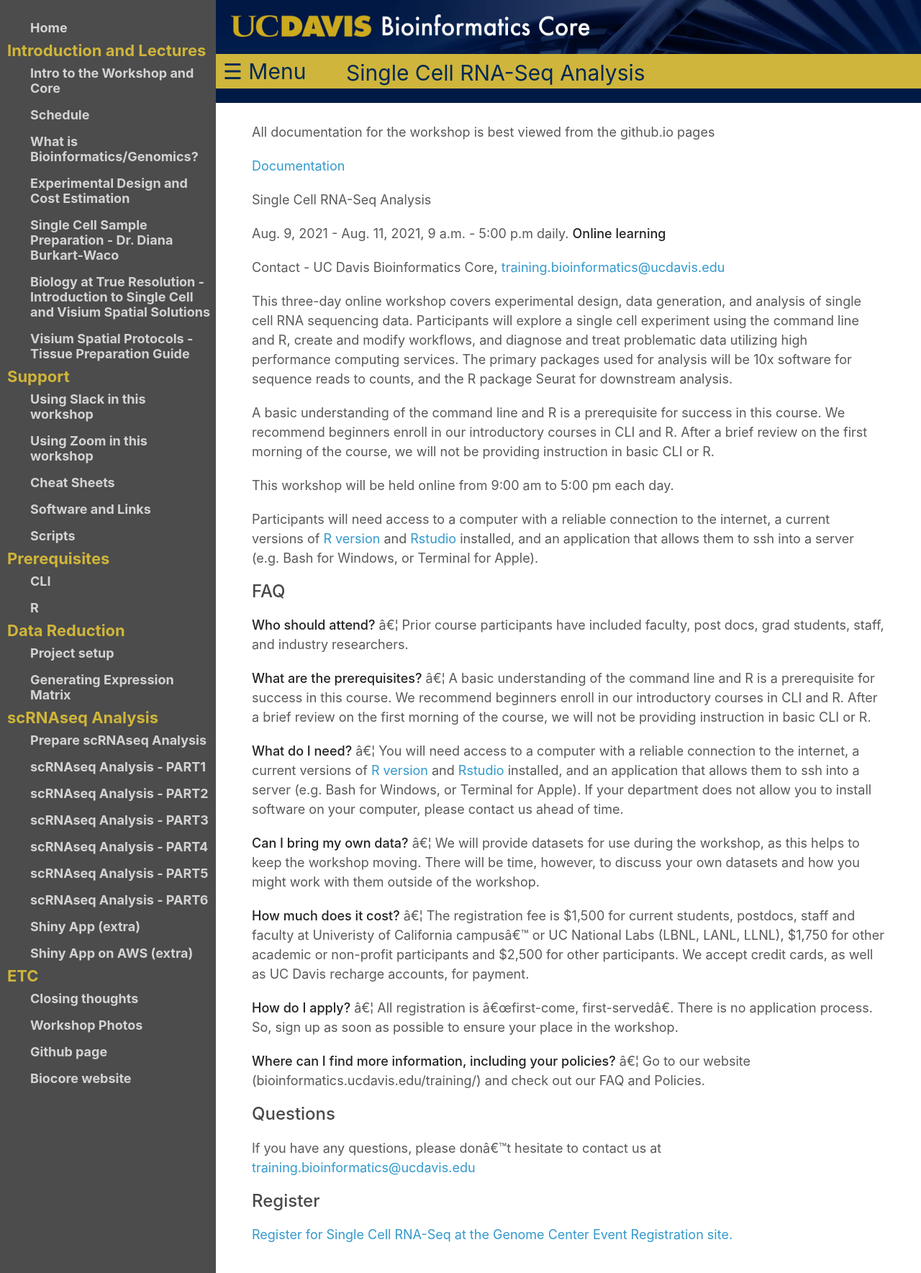
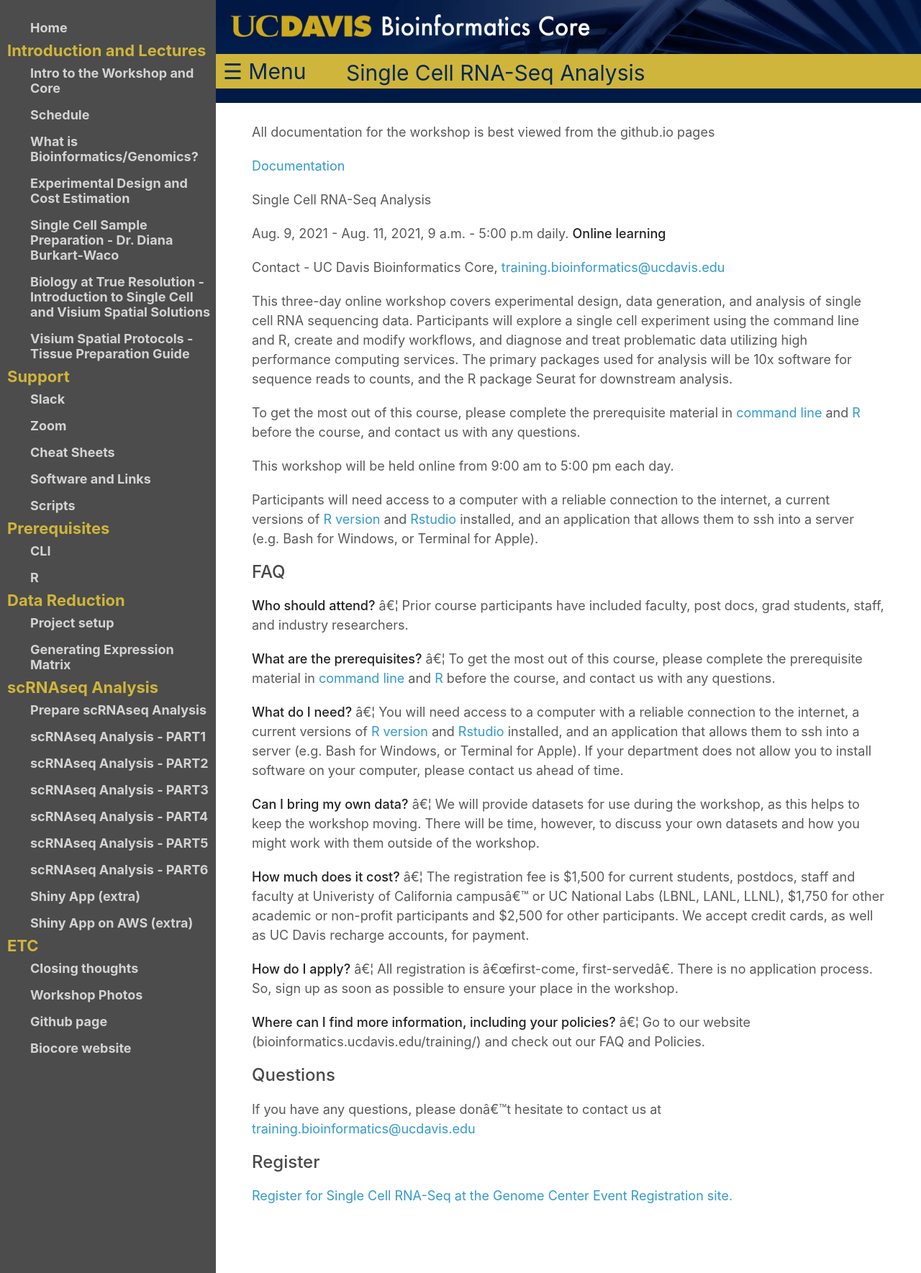
Before and after one commit to ucdavis-bioinformatics-training/2021-August-Single-Cell-RNA-Seq-Analysis, a Jekyll site: the page built from index.md, in a window 1280 px wide. Shown: the whole page at 72% size. Built offline with Jekyll 4.4.1, drawn with Linux system fonts in a browser that asks for light colours; part of the change alters nothing that is shown.

Commit message:
updated prereqs info

```diff
--- a/_config.yml
+++ b/_config.yml
@@ -23,9 +23,9 @@ navigation:
     url: https://support.10xgenomics.com/spatial-gene-expression/sample-prep/doc/demonstrated-protocol-visium-spatial-protocols-tissue-preparation-guide
 
   - heading: Support
-  - title: Using Slack in this workshop
+  - title: Slack
     url: base/slack
-  - title: Using Zoom in this workshop
+  - title: Zoom
     url: base/zoom
   - title: Cheat Sheets
     url: base/cheatSheetIndex
@@ -36,9 +36,9 @@ navigation:
 
   - heading: Prerequisites
   - title: CLI
-    url: https://ucdavis-bioinformatics-training.github.io/2021-March-Introduction-to-the-Command-Line-for-Bioinformatics/
+    url: base/cli_prerequisites
   - title: R
-    url: https://ucdavis-bioinformatics-training.github.io/2021-March-Introduction-to-R-for-Bioinformatics/
+    url: base/r_prerequisites
 
   - heading: Data Reduction
   - title: Project setup
--- /dev/null
+++ b/base/cli_prerequisites.md
@@ -0,0 +1,7 @@
+## Command Line Interface
+
+A basic understanding of the command line interface (CLI) is highly recommended for success in this course. We will briefly review the commands necessary for this course on the first morning, but there will not be enough time to provide full instruction in CLI basics. Beginners without any previous knowledge will be able to complete this course, and achieve a more thorough understanding of the techniques and analyses covered, but will probably not be able to conduct an experiment on their own.
+
+If you do not have CLI experience, or it has been a while since you last worked on the command line, please take some time before the workshop to work through the first part of the [Introduction to the Command Line for Bioinformatics](https://ucdavis-bioinformatics-training.github.io/2021-March-Introduction-to-the-Command-Line-for-Bioinformatics/) course.
+
+Of course, you are free to continue working through all the materials in Introduction to the Command Line for Bioinformatics! The more confident you are in your command line skills, the more you will be able to explore the content in this course.
--- /dev/null
+++ b/base/r_prerequisites.md
@@ -0,0 +1,7 @@
+## R and Rstudio
+
+The analyses in this course are done in R, using the Rstudio environment. Some familiarity with R will help you make the most of your time. While we will provide R code that can be run even if you have never used R before, we find that participants who have spent some time exploring R before the course get the maximum value out of our workshops. There is not be enough time to provide full instruction in introductory R, and still get through all of the material we need to cover.
+
+Beginners without any previous knowledge will be able to complete this course, and achieve a more thorough understanding of the techniques and analyses covered, but will probably not be able to conduct an experiment on their own.
+
+If you don't have any experience with R (or it has been a while) working through the first part of the [Introduction to R for Bioinformatics](https://ucdavis-bioinformatics-training.github.io/2021-March-Introduction-to-R-for-Bioinformatics/) course should give you a good foundation for this workshop. Those who are interested in running their own analyses may want to keep going through parts two and three, or even register for the introduction to R course.
```
Also changed, not shown: README.md.
